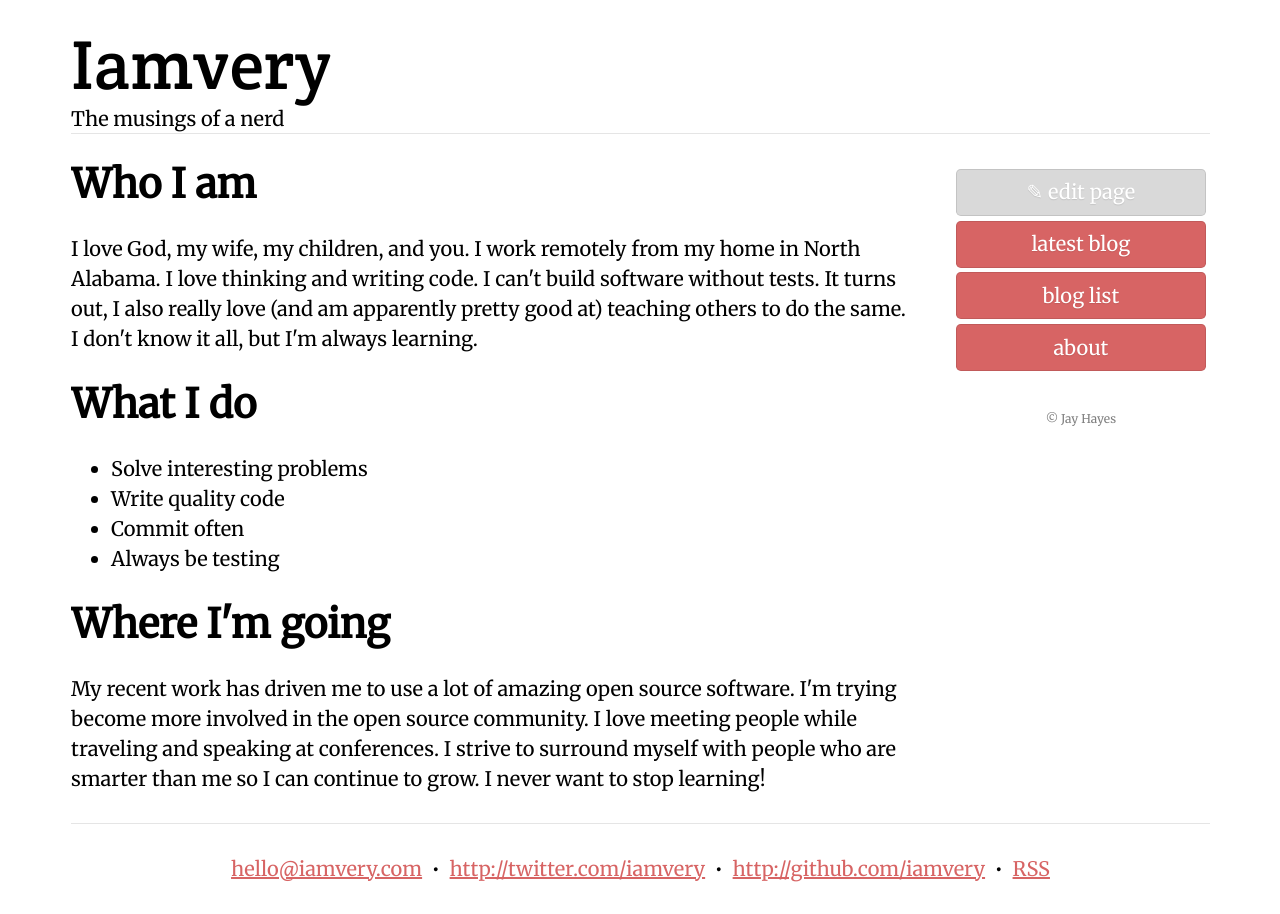
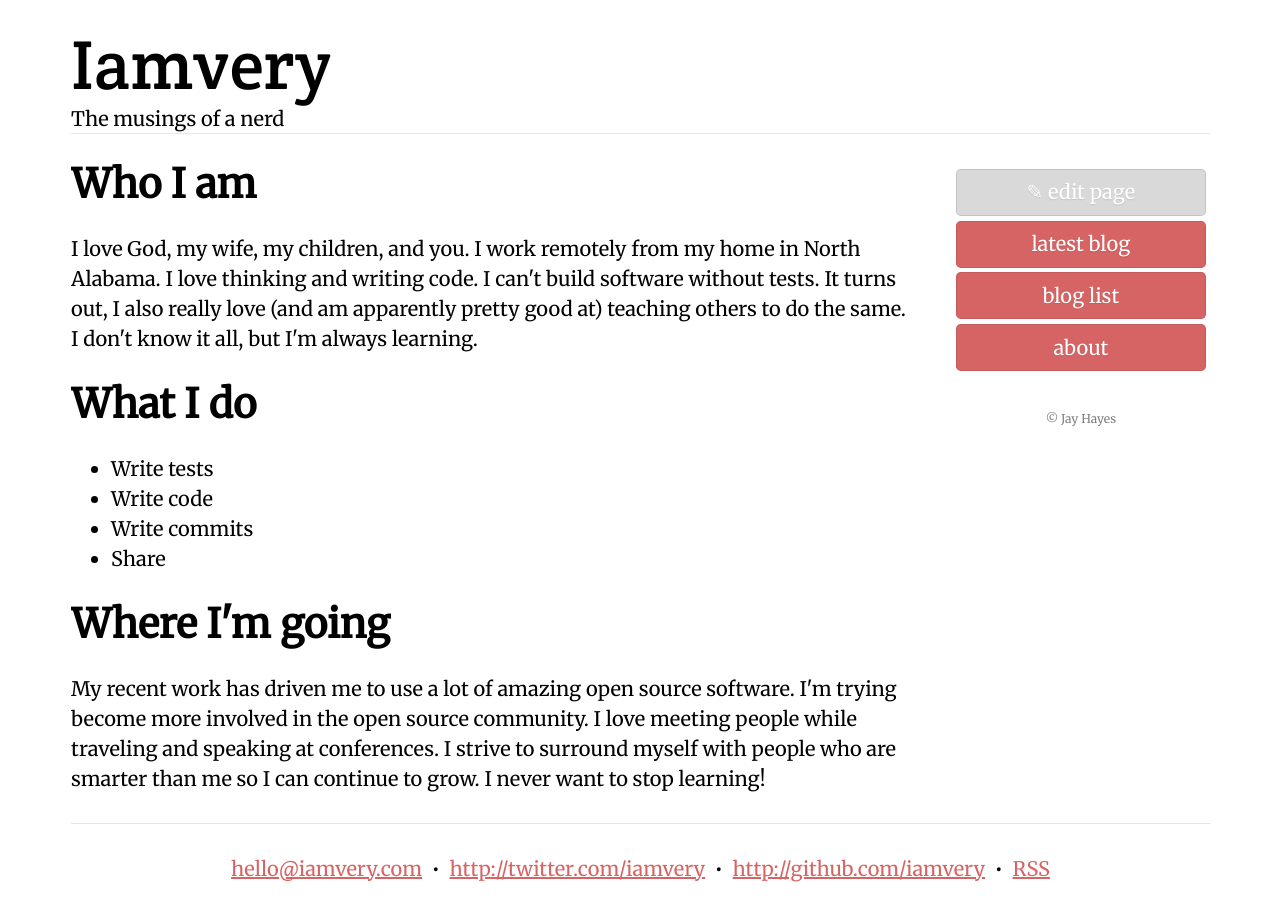
Before and after one commit to iamvery/iamvery.github.com, a Jekyll site: the page built from about.html, in a window 1280 px wide. Built offline with Jekyll 4.4.1, drawn with Linux system fonts in a browser that asks for light colours.

Commit message:
Update "what i do"

```diff
--- a/about.html
+++ b/about.html
@@ -15,10 +15,10 @@ title: Jay Hayes
 
 <h1>What I do</h1>
 <ul>
-  <li>Solve interesting problems</li>
-  <li>Write quality code</li>
-  <li>Commit often</li>
-  <li>Always be testing</li>
+  <li>Write tests</li>
+  <li>Write code</li>
+  <li>Write commits</li>
+  <li>Share</li>
 </ul>
 
 <h1>Where I'm going</h1>
```
